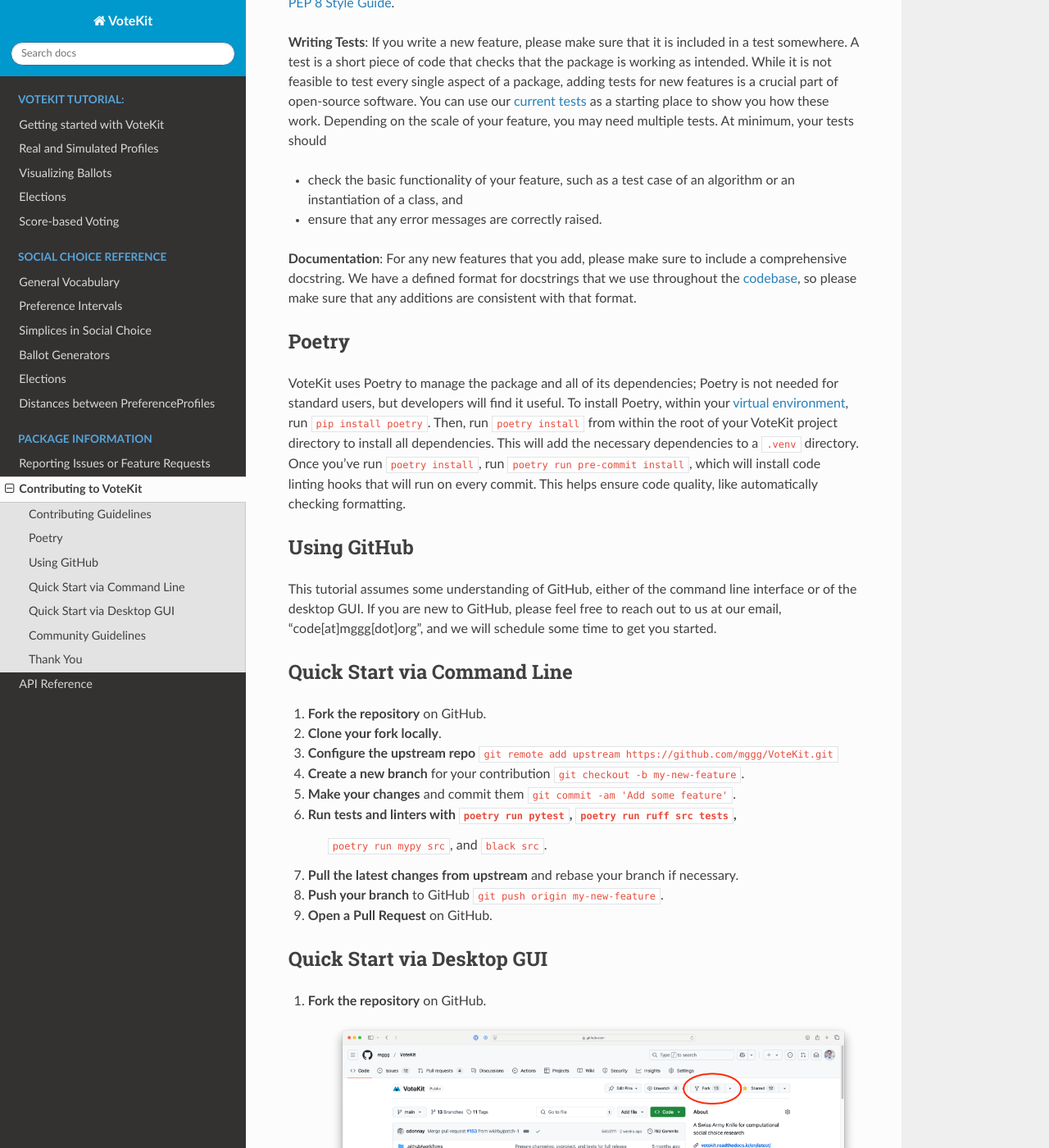
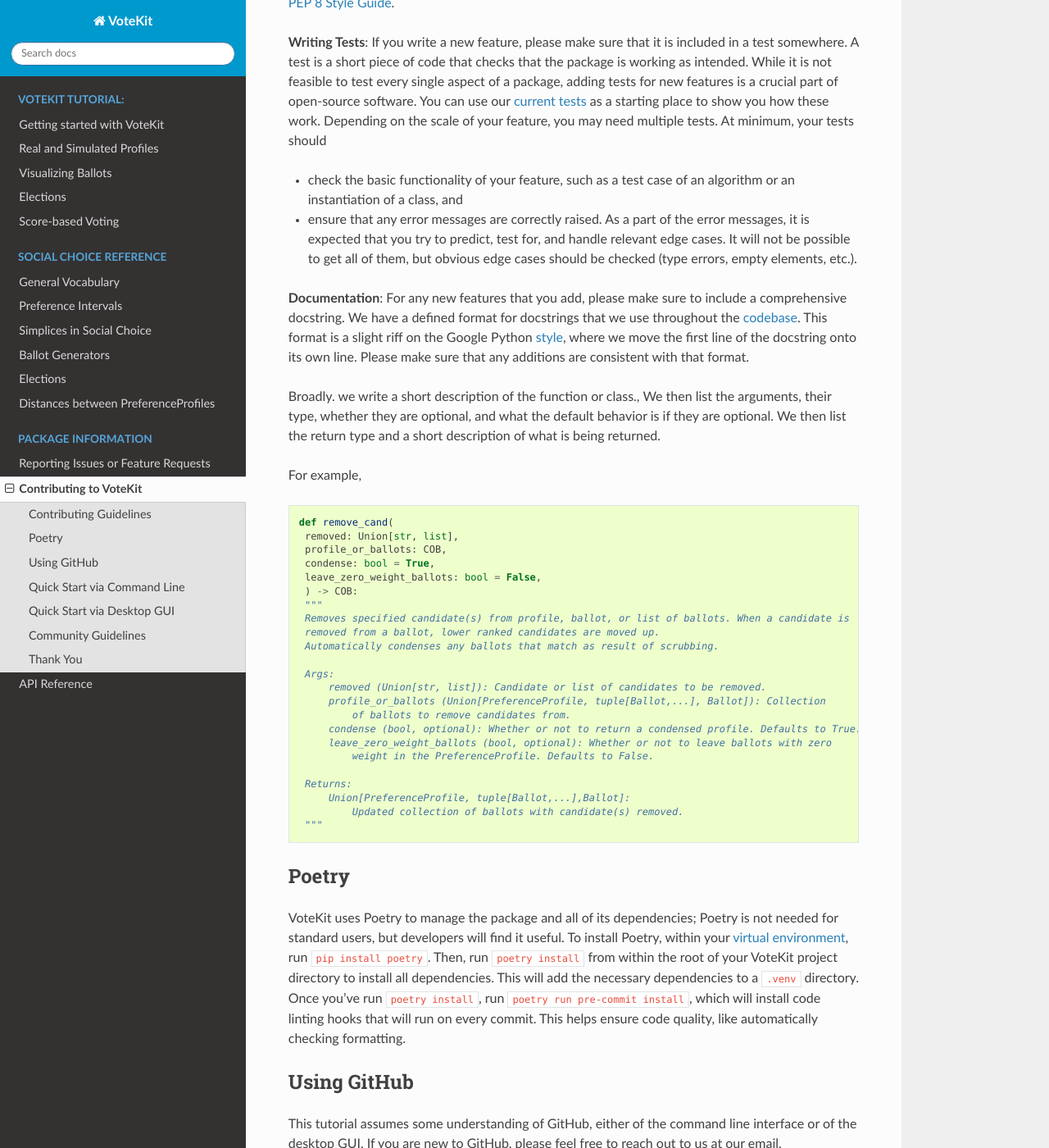
Before and after one commit to mggg/VoteKit, a Sphinx documentation site: the page built from docs/package_info/contributing.rst, in a window 1280 px wide and 1400 px high, scrolled down 392 px. Shown: the whole window at 82% size. Built offline with Sphinx 7.4.7 and the Read the Docs theme 3.1.0, drawn with Linux system fonts in a browser that asks for light colours.

Commit message:
add doc string example

```diff
--- a/docs/package_info/contributing.rst
+++ b/docs/package_info/contributing.rst
@@ -23,12 +23,47 @@ to show you how these work. Depending on the scale of your feature, you may need
 At minimum, your tests should
 
 - check the basic functionality of your feature, such as a test case of an algorithm or an instantiation of a class, and
-- ensure that any error messages are correctly raised.
+- ensure that any error messages are correctly raised. As a part of the error messages, it is expected that you try to predict, test for, and handle relevant edge cases. It will not be possible to get all of them, but obvious edge cases should be checked (type errors, empty elements, etc.).
 
 **Documentation**: For any new features that you add, please make sure to include
 a comprehensive docstring. We have a defined format for docstrings that we use
-throughout the `codebase <https://github.com/mggg/VoteKit/blob/main/src/votekit>`_, so please make sure that any additions are consistent
+throughout the `codebase <https://github.com/mggg/VoteKit/blob/main/src/votekit>`_.  This format is a slight riff on the Google Python `style <https://google.github.io/styleguide/pyguide.html#38-comments-and-docstrings>`_,
+where we move the first line of the docstring onto its own line. Please make sure that any additions are consistent
 with that format.
+
+Broadly. we write a short description of the function or class.,
+We then list the arguments, their type, whether they are optional, and what the default behavior is if they are optional.
+We then list the return type and a short description of what is being returned.
+
+For example,
+
+.. code-block:: python
+
+   def remove_cand(
+    removed: Union[str, list],
+    profile_or_ballots: COB,
+    condense: bool = True,
+    leave_zero_weight_ballots: bool = False,
+    ) -> COB:
+    """
+    Removes specified candidate(s) from profile, ballot, or list of ballots. When a candidate is
+    removed from a ballot, lower ranked candidates are moved up.
+    Automatically condenses any ballots that match as result of scrubbing.
+
+    Args:
+        removed (Union[str, list]): Candidate or list of candidates to be removed.
+        profile_or_ballots (Union[PreferenceProfile, tuple[Ballot,...], Ballot]): Collection
+            of ballots to remove candidates from.
+        condense (bool, optional): Whether or not to return a condensed profile. Defaults to True.
+        leave_zero_weight_ballots (bool, optional): Whether or not to leave ballots with zero
+            weight in the PreferenceProfile. Defaults to False.
+
+    Returns:
+        Union[PreferenceProfile, tuple[Ballot,...],Ballot]:
+            Updated collection of ballots with candidate(s) removed.
+    """
+
+
 
 Poetry
 =============
```
